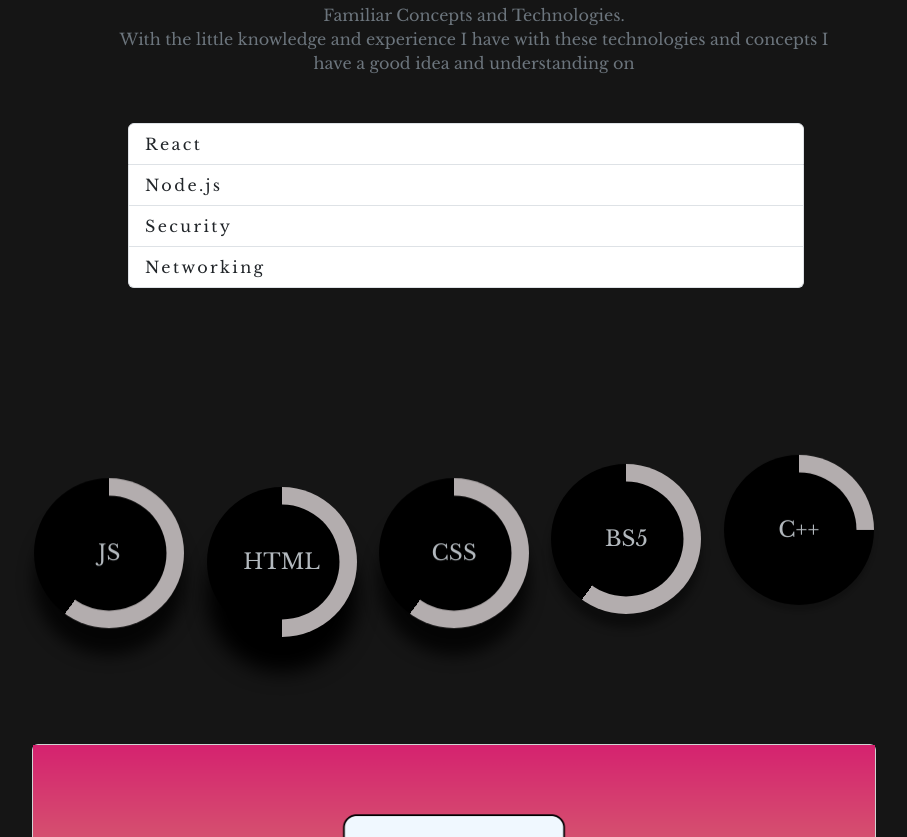
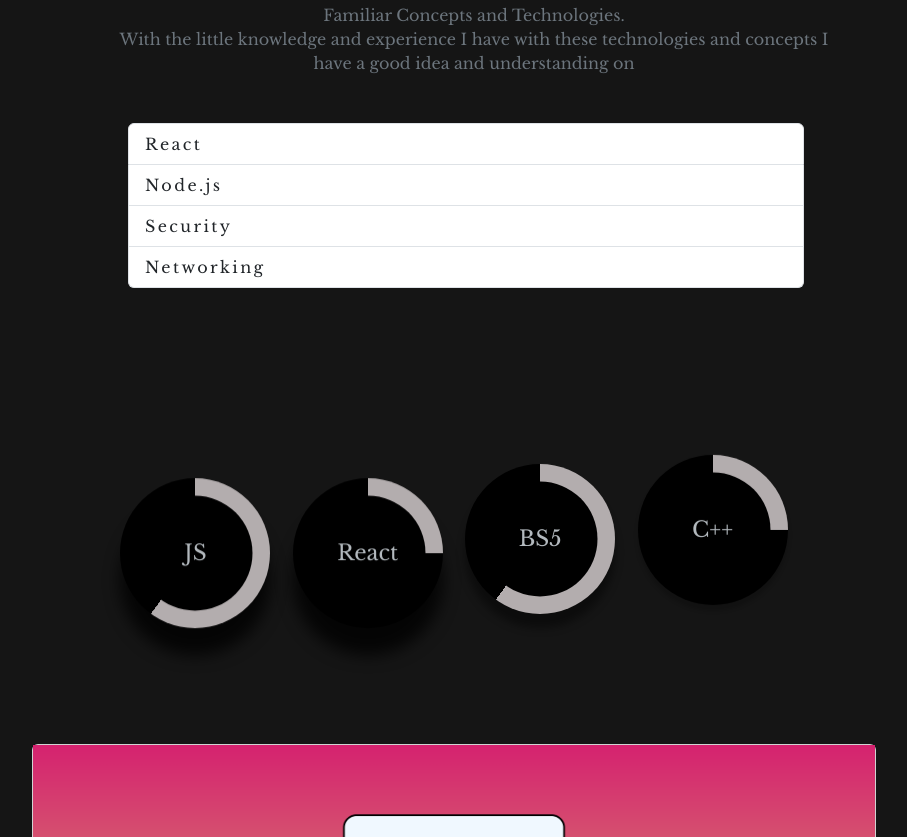
Before and after one commit to Kerlos05/Kerlos05.github.io, a plain HTML site: page home.html in a window 1280 px wide. Shown: the part 369-1206 px from the top of the page, without its empty margins (186-1093 px from the left). Drawn offline with nearby package versions, Linux system fonts and the light colour scheme.

Commit message:
Update home.html

```diff
--- a/home.html
+++ b/home.html
@@ -119,11 +119,8 @@
     <div class="circle col-sm-4 per-75">
         <div class="inner">JS</div>
     </div>
-    <div class="circle col-sm-4 per-50" style="animation-delay: 200ms">
-        <div class="inner">HTML</div>
-    </div>
-    <div class="circle col-sm-4 per-75" style="animation-delay: 400ms">
-        <div class="inner">CSS</div>
+    <div class="circle col-sm-4 per-25" style="animation-delay: 400ms">
+        <div class="inner">React</div>
     </div>
     <div class="circle col-sm-6 per-75" style="animation-delay: 600ms">
         <div class="inner">BS5</div>
```
